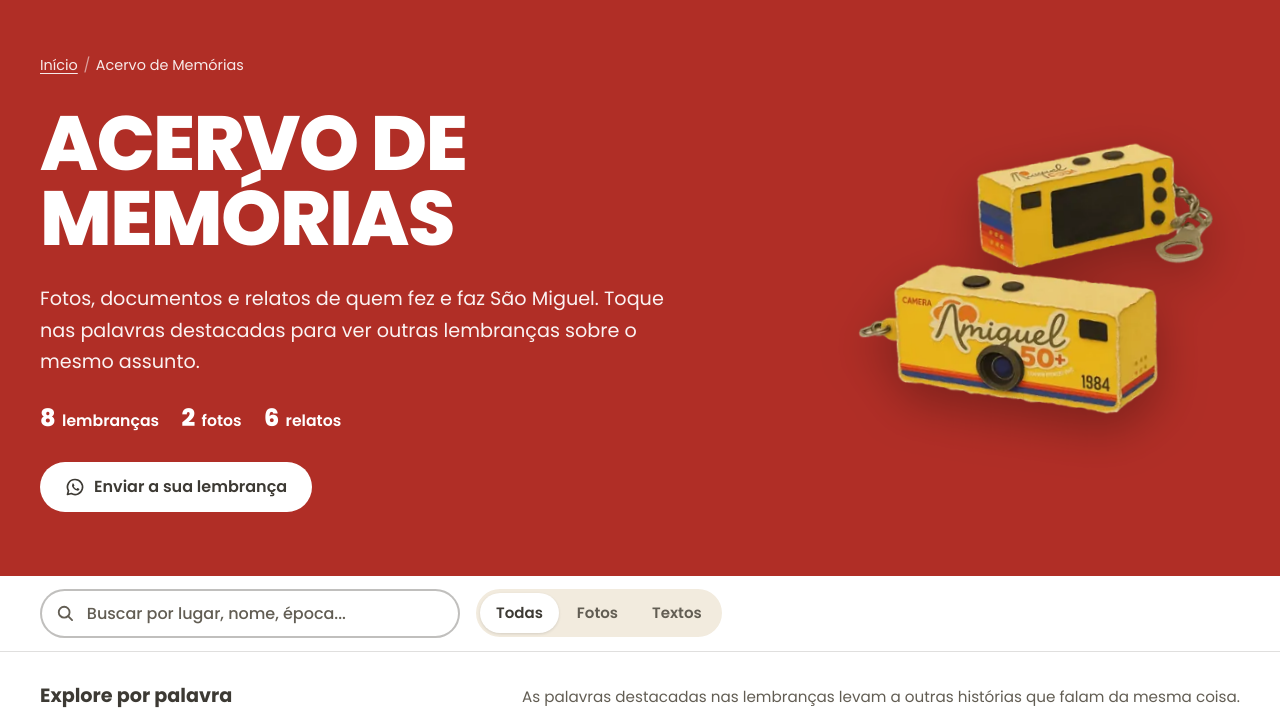
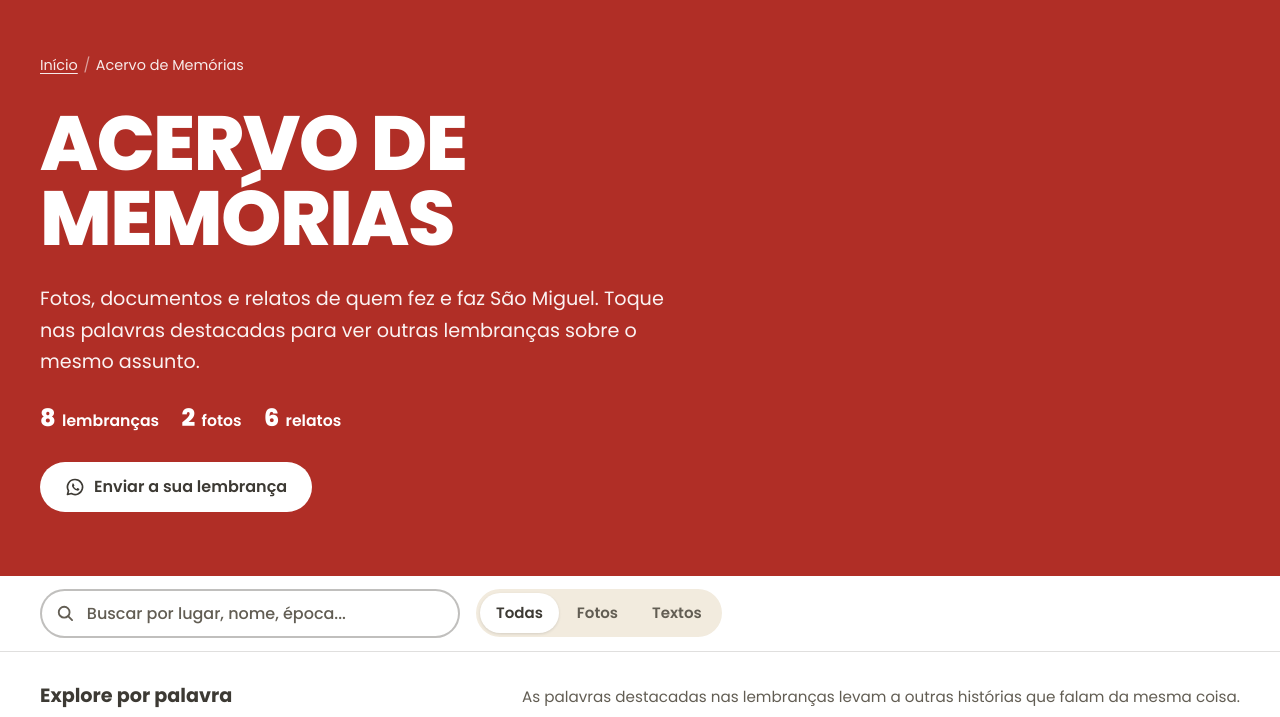
Before and after one commit to flaviohenriqueBR/saomiguel150, a plain HTML site: page acervo.html in a window 1280 px wide. Shown: the part 83-800 px from the top of the page. Drawn offline with Linux system fonts and the light colour scheme; no server answers.

```diff
--- a/acervo.html
+++ b/acervo.html
@@ -39,7 +39,7 @@
           <a class="botao botao-branco" data-whats="Oi! Quero enviar uma lembrança para o Acervo de Memórias do São Miguel 150+." href="#enviar"><svg class="whats" viewBox="0 0 24 24" aria-hidden="true"><path d="M12 3a9 9 0 0 0-7.8 13.5L3 21l4.6-1.2A9 9 0 1 0 12 3z" fill="none" stroke="currentColor" stroke-width="2" stroke-linejoin="round"/><path d="M8.6 8.3c.2-.5.5-.5.8-.5h.5c.2 0 .4 0 .6.5l.7 1.6c.1.2.1.4 0 .6l-.5.7c-.1.2-.1.3 0 .5.7 1.2 1.6 2 2.8 2.6.2.1.4.1.5-.1l.7-.8c.2-.2.4-.2.6-.1l1.6.8c.2.1.4.2.4.4 0 .8-.6 1.7-1.5 1.9-1 .2-2.6 0-4.6-1.6-2-1.7-2.7-3.4-2.8-4.4 0-.8.3-1.5.6-2z" fill="currentColor"/></svg>Enviar a sua lembrança</a>
         </div>
       </div>
-      <img class="acao-ilustra" src="assets/ilustra-cameras.webp" alt="" width="409" height="305">
+     <!---<img class="acao-ilustra" src="assets/ilustra-cameras.webp" alt="" width="409" height="305">-->
     </div>
   </section>
 
```
